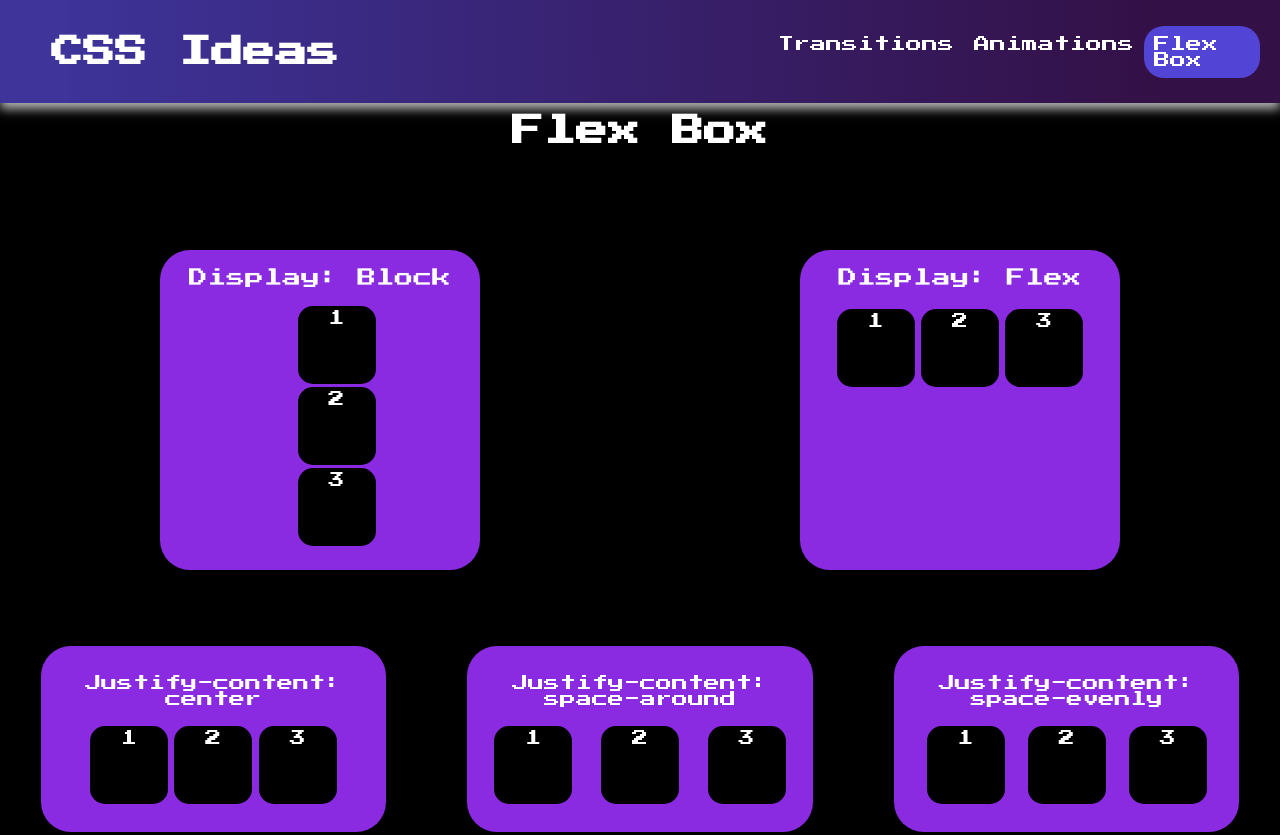
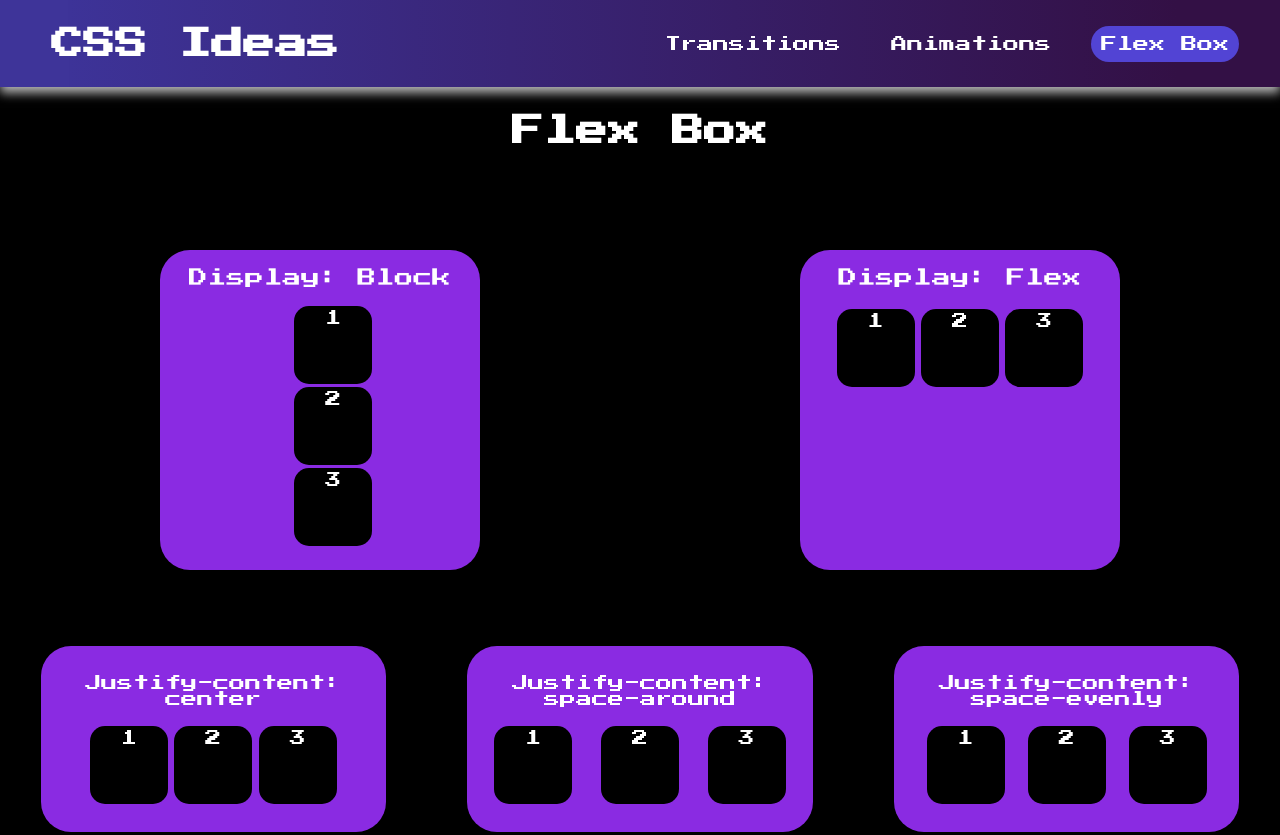
Before and after one commit to NicolasConaway/css-project, a plain HTML site: page flexBox.html in a window 1280 px wide. Shown: the top 835 px of the page. Drawn offline with Linux system fonts and the light colour scheme.

Commit message:
third commit

```diff
--- a/Styles/flexStyles.css
+++ b/Styles/flexStyles.css
@@ -87,3 +87,9 @@ h2 {
 .JC-end {
     justify-content: flex-end;
 }
+
+@media (max-width: 1380px) {
+    .block {
+        left: 41%
+    }
+}
--- a/Styles/styles.css
+++ b/Styles/styles.css
@@ -50,3 +50,9 @@ nav li {
 .current {
     background-color: rgb(82, 68, 212);
 }
+
+@media (max-width: 1380px) {
+   nav {
+       width: 50%;
+   }
+}
```
